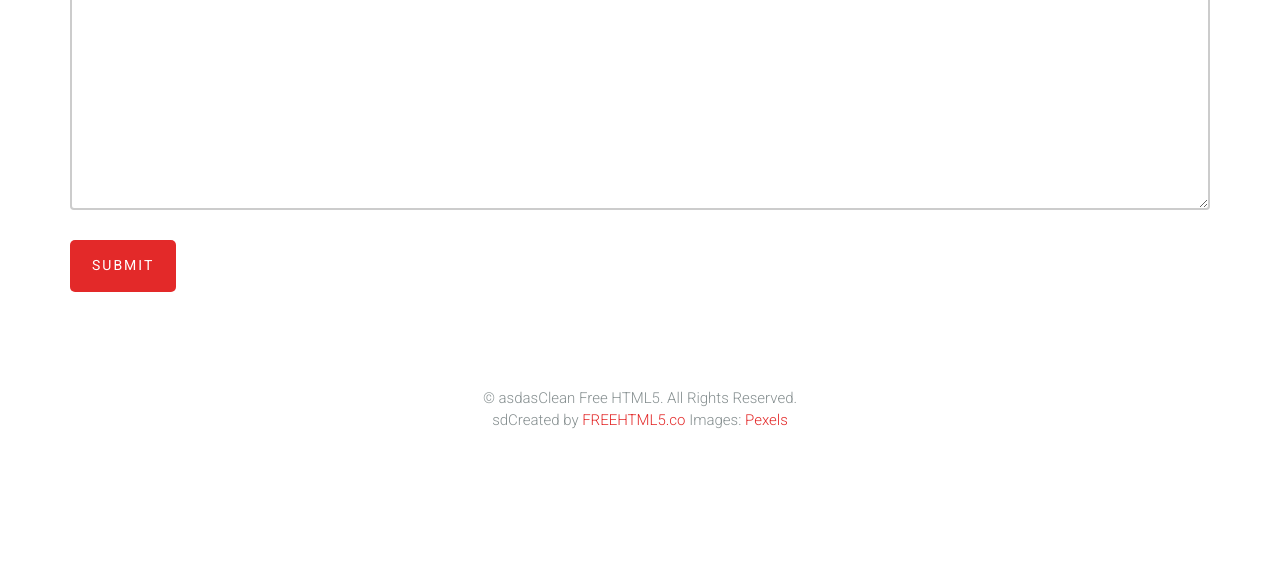
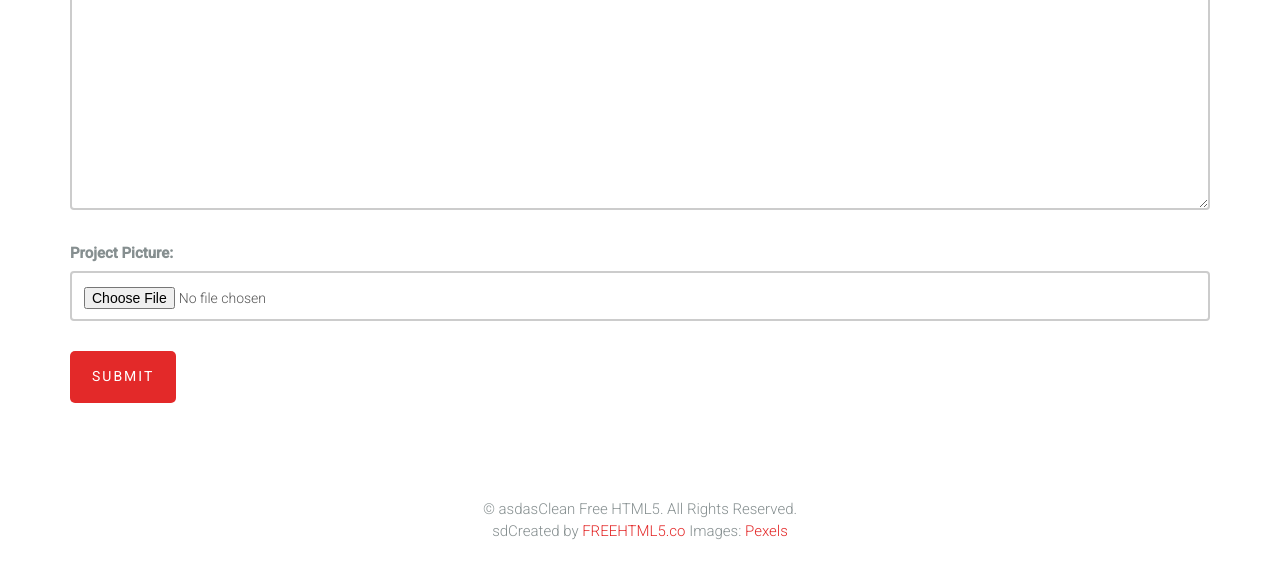
Before and after one commit to ScoobyLuffyDoo/DeveloperBlog, a Django app: page /create_update_blog in a window 1280 px wide. Shown: the part 784-1345 px from the top of the page. Before the commit the page ends 1213 px from the top, so only its background shows below. Run offline with Django 4.2, Linux system fonts and the light colour scheme; a user stored in the database is signed in; parts of the project's set-up code (start-up, migrations or seed data) failed here and were passed over; some libraries are stand-ins or nearby versions.

Commit message:
Image Upload Complete Function

```diff
--- a/DeveloperBlog/urls.py
+++ b/DeveloperBlog/urls.py
@@ -15,8 +15,10 @@ Including another URLconf
 """
 from django.contrib import admin
 from django.urls import path, include
+from django.conf import settings
+from django.conf.urls.static import static
 
 urlpatterns = [
     path('admin/', admin.site.urls),
     path('', include('blog.urls')),
-]
+]+static(settings.MEDIA_URL,document_root=settings.MEDIA_ROOT)
--- a/blog/models.py
+++ b/blog/models.py
@@ -1,3 +1,4 @@
+from distutils.command.upload import upload
 from django.db import models
 from django.contrib.auth.models import User
 from django.db.models.deletion import CASCADE
@@ -8,8 +9,11 @@ class BlogPost(models.Model):
     description = models.TextField(null=True, blank=True, max_length=300)
     story = models.TextField(null=True,blank=True)
     blogger = models.ForeignKey(User, on_delete=models.SET_NULL,null=True)
+    # image_title = models.CharField(null=True, blank=True, max_length=200)
+    image = models.ImageField(null=True, blank=True, upload_to='')
     updated = models.DateTimeField(auto_now=True)
     created = models.DateTimeField(auto_now_add=True)
+
 
     class Meta:
         ordering = ['-created', '-updated']
--- a/blog/templates/blog/blog_feed.html
+++ b/blog/templates/blog/blog_feed.html
@@ -3,7 +3,7 @@
 {% for blog in blogPosts %}
 {%if forloop.counter|divisibleby:"2"%}
   <div class="fh5co-portfolio-item fh5co-img-right">
-    <div class="fh5co-portfolio-figure animate-box" style="background-image: url({% static 'images/work_2.jpg' %});"></div>
+    <div class="fh5co-portfolio-figure animate-box" style="background-image: url('/images/uploads/{{blog.image}}');"></div>
     <div class="fh5co-portfolio-description">
       {% if request.user == blog.blogger %}
       <div class="room__topRight" style="text-align:right;">
@@ -34,7 +34,7 @@
 
 {%else%}
   <div class="fh5co-portfolio-item">
-  <div class="fh5co-portfolio-figure animate-box" style="background-image: url({% static 'images/work_1.jpg' %})"></div>
+  <div class="fh5co-portfolio-figure animate-box" style="background-image: url('/images/uploads/{{blog.image}}')"></div>
   <div class="fh5co-portfolio-description">
     {% if request.user == blog.blogger %}
     <div class="room__topRight" style="text-align:right;">
--- a/blog/templates/blog/blog_post_heading.html
+++ b/blog/templates/blog/blog_post_heading.html
@@ -4,6 +4,7 @@
             <div class="row">
                 <div class="col-md-8 col-md-offset-2">
                     <h1 class="intro-lead">{{blogStory.blogTitle}}</h1>
+                    <h4>Written By <a href="{%url 'myProfile' blogStory.blogger.id %}">@{{blogStory.blogger}}</a></h4>
                     <!-- <p class="">100% Free HTML5 Template by <a href="http://freehtml5.co/" target="_blank">FREEHTML5.co</a></p> -->
                 </div>
             </div>
--- a/blog/templates/blog/create_update_blog.html
+++ b/blog/templates/blog/create_update_blog.html
@@ -3,7 +3,7 @@
 {%load static%}
 
 <div class="container">
-<form method ="POST" class="from">
+<form method ="POST" class="from" enctype="multipart/form-data">
     {% csrf_token %}
     <div class="form-group">
       <label for="blogTitle">Blog Title</label>
@@ -19,6 +19,11 @@
         <textarea required class="form-control" id="story_id" name="story" placeholder="Describe your blog...." rows="30"></textarea>
     </div>
 
+    <div class="form-group">
+      <label for="project_picture">Project Picture:</label>
+      <input name="project_picture" type="file" accept="image/*" class="form-control" id="project_picture_id"  placeholder="Select your File" />
+  </div>
+
     <button type="submit" class="btn btn-primary">Submit</button>
   </form>
 </div>
--- a/blog/urls.py
+++ b/blog/urls.py
@@ -1,6 +1,5 @@
 from django.urls import path
 from . import views
-
 
 urlpatterns = [
  path('',views.home, name="home"),
--- a/blog/views.py
+++ b/blog/views.py
@@ -5,12 +5,18 @@ from django.contrib.auth import authenticate, login, logout
 from django.contrib.auth.models import User
 from django.contrib.auth.decorators import login_required
 from .models  import BlogPost
+
+
+from django.shortcuts import  render
+from django.core.files.storage import FileSystemStorage
+
 # Create your views here
 
 
 
 def home(request):
     blogPosts =BlogPost.objects.all()
+    print(blogPosts)
     context= {'blogPosts':blogPosts}
     return render(request,'blog/home.html', context)
 
@@ -30,13 +36,18 @@ def blogPosts(request,pk):
 @login_required(login_url='login')
 def createUpdateBlog(request):
     form = BlogPostForm()
-    if request.method == 'POST':
+    if request.method == 'POST' and request.FILES['project_picture']:
+        upload = request.FILES['project_picture']
+        # fss = FileSystemStorage()
+        # file = fss.save(upload.name, upload)
+        # file_url = fss.url(file)
         BlogPost.objects.create(
-            blogger = request.user,
-            blogTitle = request.POST.get('blogtitle'),
-            description = request.POST.get('description'),
-            story = request.POST.get('story'),
-         )
+             blogger = request.user,
+             blogTitle = request.POST.get('blogtitle'),
+             description = request.POST.get('description'),
+             story = request.POST.get('story'),
+             image = upload
+          )
         return redirect('home')
     context = {'form':form}
     return render(request,'blog/create_update_blog.html',context)
```
Also changed, not shown: DeveloperBlog/settings.py (+7 -2 lines), blog/forms.py (line endings or trailing spaces), blog/migrations/0006_blogpost_image.py (added), blog/migrations/0007_blogpost_image_title.py (added), blog/migrations/0008_remove_blogpost_image_title.py (added), blog/migrations/0009_alter_blogpost_image.py (added), blog/migrations/0010_alter_blogpost_image.py (added), blog/migrations/0011_alter_blogpost_image.py (added), db.sqlite3, static/images/uploads/03c53172f182b23ba8532e727222dfb3.png (added), static/images/uploads/41dHEuSFORL._SL500_AC_SS350_.jpg (added), static/images/uploads/512.png (added), static/images/uploads/633651c46a5b58ec753d196bbc6c1174.jpg (added).
